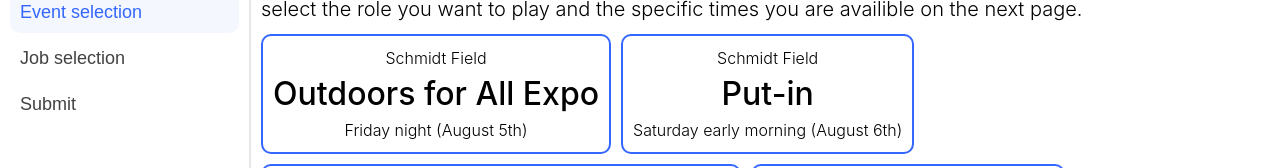
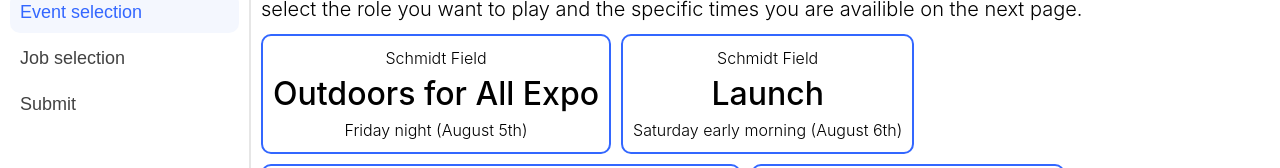
Before and after one commit to jackcrane/paddlefest-volunteer, a Next.js app: page /signup in a window 1280 px wide. Both pictures are taken after a click on the button "Event selection". Shown: the part 310-478 px from the top of the page. Built offline with nearby package versions, Linux system fonts and the light colour scheme.

Commit message:
Fixed Launch

```diff
--- a/components/Dates.jsx
+++ b/components/Dates.jsx
@@ -72,7 +72,7 @@ const Dates = (props) => {
         </Option>
         <Option checked={launch} onLocalChange={() => setLaunch(!launch)}>
           <p>Schmidt Field</p>
-          <p className={styles.bigdate}>Put-in</p>
+          <p className={styles.bigdate}>Launch</p>
           <p>Saturday early morning (August 6th)</p>
         </Option>
         <Option checked={midPoint} onLocalChange={() => setMidPoint(!midPoint)}>
```
